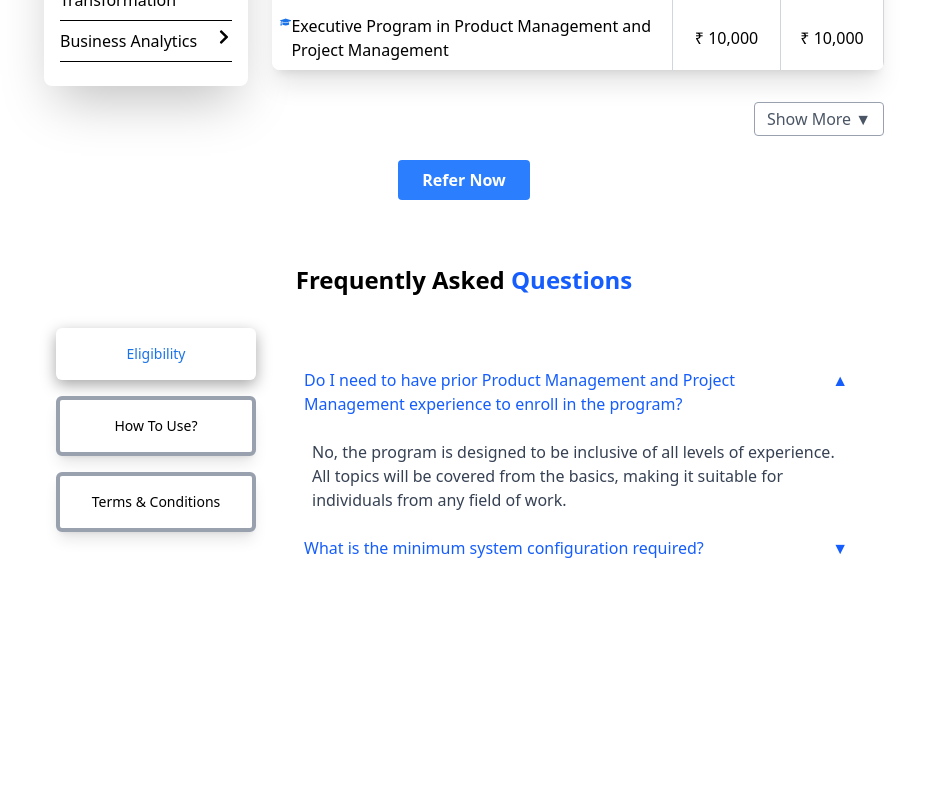
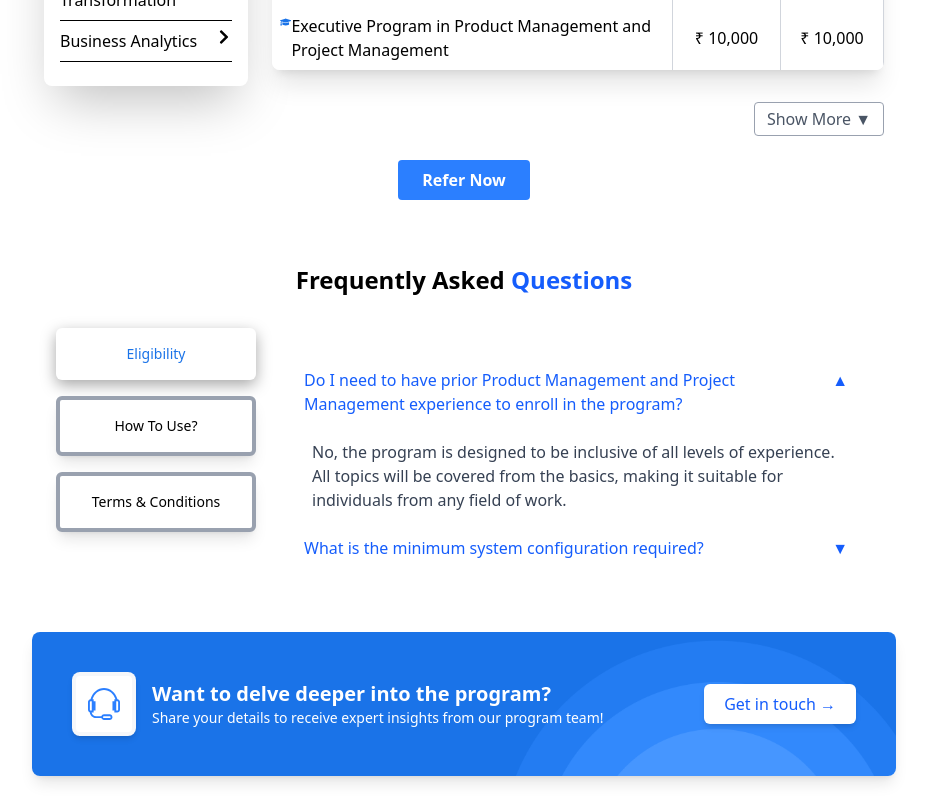
Before and after one commit to AlfiyaSiddique/Accredian-frontend-task, a React (Vite) app: page / in a window 1280 px wide. Shown: the part 2159-2959 px from the top of the page, without its empty margins (176-1103 px from the left). Before the commit the page ends 2815 px from the top, so only its background shows below. Built offline with nearby package versions, Linux system fonts and the light colour scheme.

Commit message:
before footer section

```diff
--- a/src/components/FAQs.jsx
+++ b/src/components/FAQs.jsx
@@ -1,4 +1,5 @@
 import { useState } from "react";
+import { TfiHeadphoneAlt } from "react-icons/tfi";
 
 const faqs = [
   {
@@ -59,7 +60,27 @@ function FAQs() {
       </div>
       </div>
 
+      <div className="w-[70vw] m-auto flex justify-center px-4">
+      <div className="w-full max-w-screen-lg bg-[url(/bg-delve.png)] bg-center bg-cover bg-no-repeat rounded-lg shadow-lg p-6 md:p-10 flex flex-col md:flex-row items-center justify-between relative overflow-hidden">
+        <div className="flex items-center gap-4 z-10">
+          <div className="bg-white p-3 rounded-lg border-4 border-[#E2E8F059] shadow-md">
+            <TfiHeadphoneAlt className="text-blue-500 w-8 h-8" />
+          </div>
+          <div>
+            <h3 className="text-white text-xl font-semibold">
+              Want to delve deeper into the program?
+            </h3>
+            <p className="text-white text-sm">
+              Share your details to receive expert insights from our program team!
+            </p>
+          </div>
+        </div>
 
+        <button className="mt-4 md:mt-0 px-5 py-2 bg-white text-blue-600 rounded-md font-medium shadow-md hover:bg-gray-100 transition z-10">
+          Get in touch →
+        </button>
+      </div>
+    </div>
 
     </div>
   );
```
Also changed, not shown: public/bg-delve.png (added).
